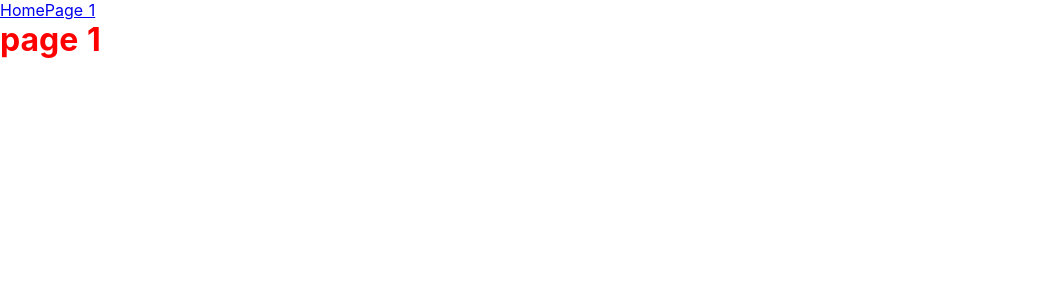
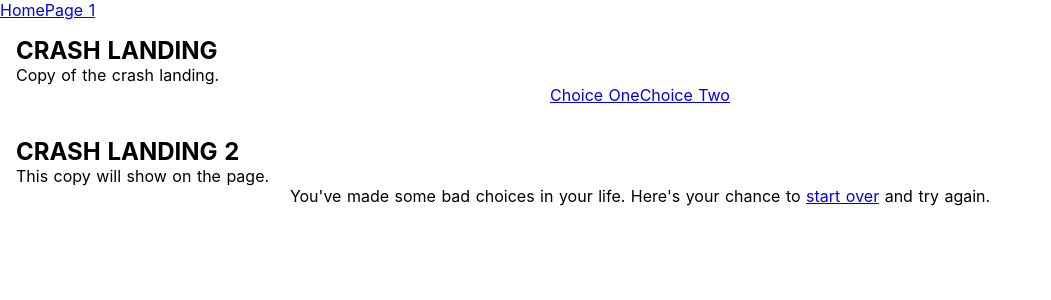
Before and after one commit to awayken/2017-christmas-card, a Nuxt app: page /page1 in a window 1280 px wide. Shown: the top 300 px of the page, without its empty margins (0-1051 px from the left). Built offline with nearby package versions, Linux system fonts and the light colour scheme.

Commit message:
Add simple Story component with slots on page 1

```diff
--- /dev/null
+++ b/components/Story.vue
@@ -0,0 +1,35 @@
+<template>
+  <article class="story">
+    <h1 class="story__title">{{ title }}</h1>
+
+    <slot></slot>
+
+    <div class="story__choices">
+      <slot name="choices">
+        <p>You've made some bad choices in your life. Here's your chance to <a href="/">start over</a> and try again.</p>
+      </slot>
+    </div>
+  </article>
+</template>
+
+<script>
+  export default {
+    props: ['title']
+  }
+</script>
+
+<style scoped>
+  .story {
+    padding: 1em;
+  }
+
+  .story__title {
+    font-size: 1.5rem;
+    text-transform: uppercase;
+  }
+
+  .story__choices {
+    display: flex;
+    justify-content: center;
+  }
+</style>
--- a/pages/page1.vue
+++ b/pages/page1.vue
@@ -1,10 +1,30 @@
 <template>
-  <h1>page 1</h1>
+  <main>
+    <story title="Crash Landing">
+      <p>Copy of the crash landing.</p>
+
+      <nav slot="choices">
+        <a href="/choice1">Choice One</a>
+        <a href="/choice2">Choice Two</a>
+      </nav>
+    </story>
+
+    <story title="Crash Landing 2">
+      <p>This copy will show on the page.</p>
+    </story>
+  </main>
 </template>
 
 <script>
+  import Story from '~/components/Story.vue'
+
+  export default {
+    components: {
+      Story
+    }
+  }
 </script>
 
 <style scoped>
-  h1 { color: red; }
+  /* Special page styling */
 </style>
```
